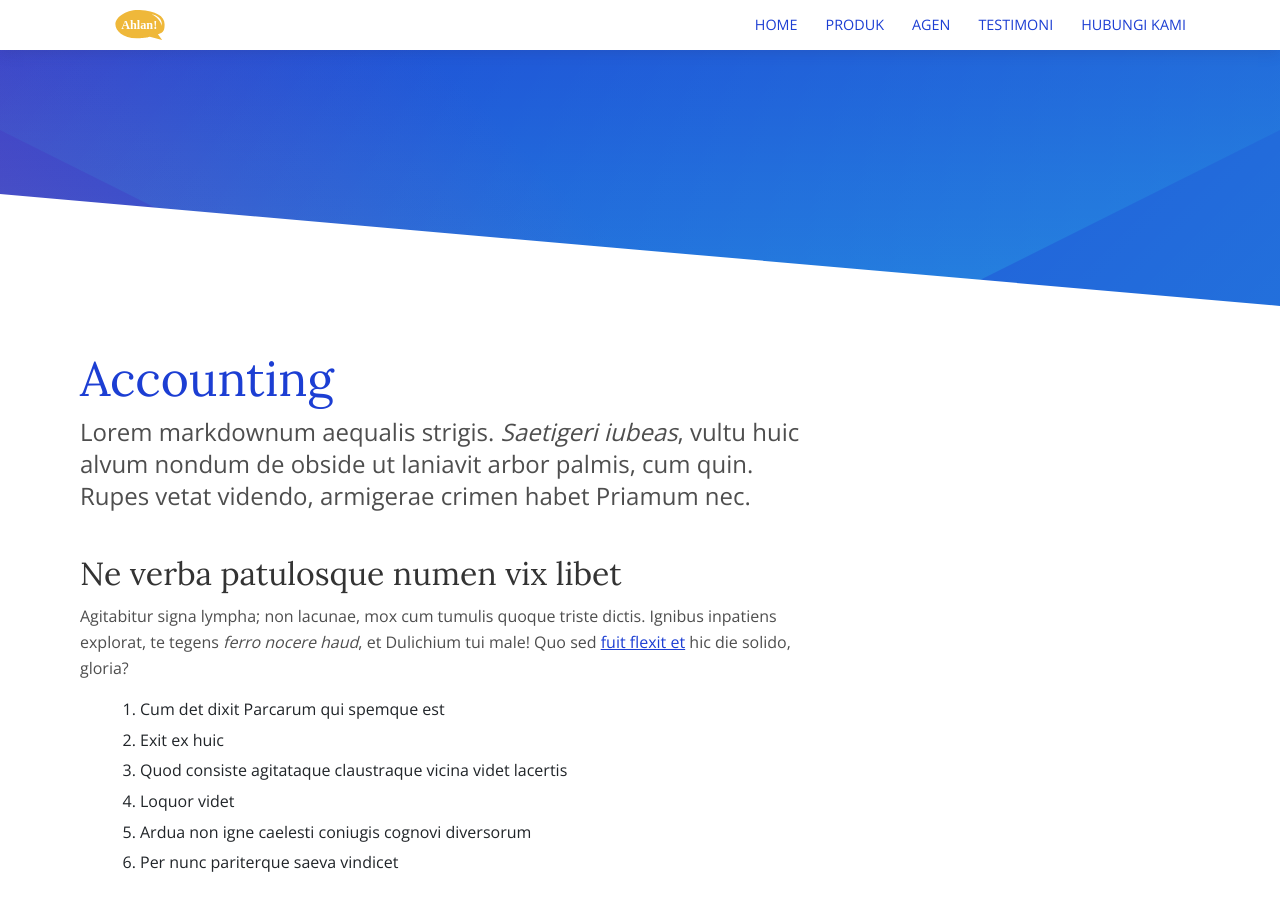
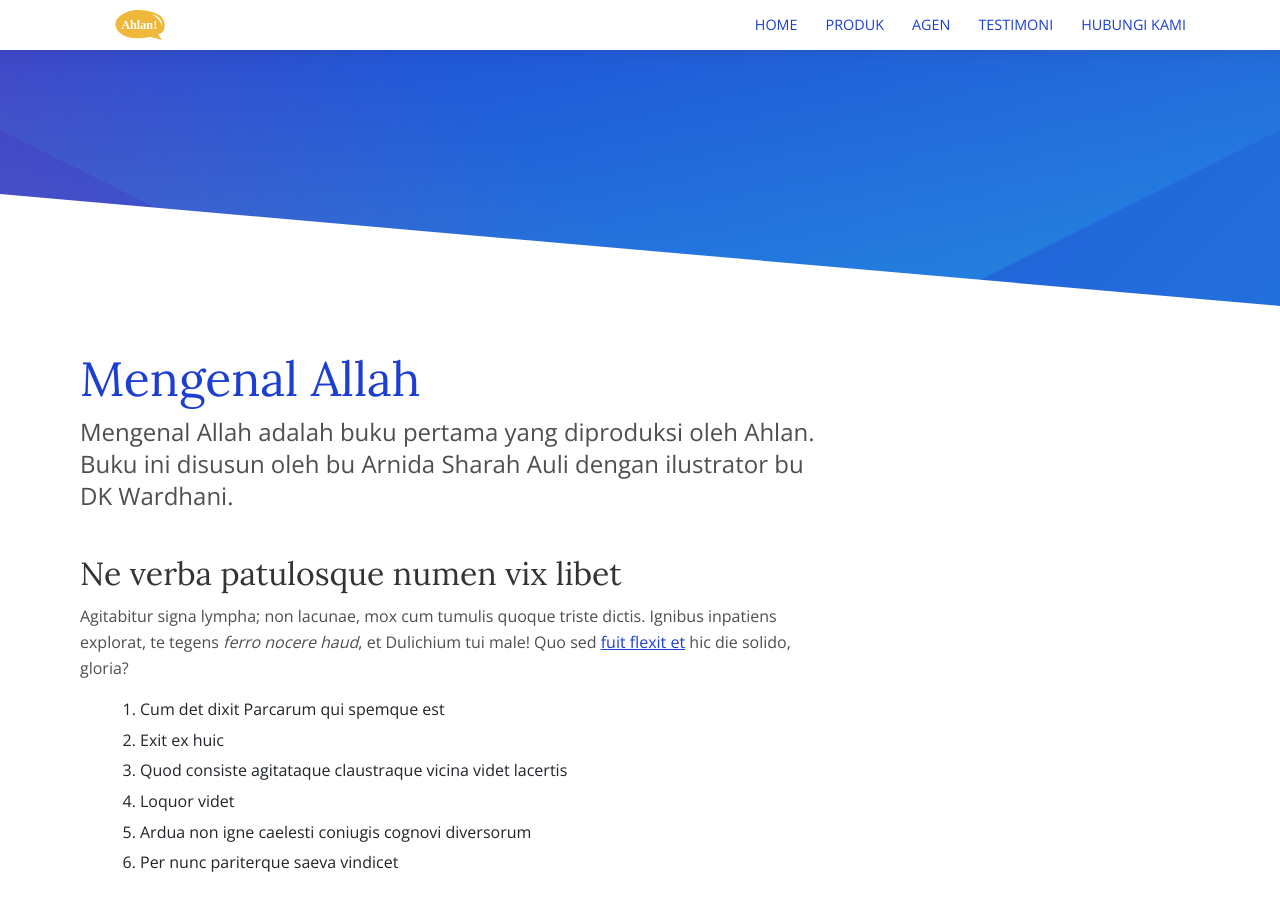
Before and after one commit to ahlanid/ahlanid.github.io, a Jekyll site: the page built from _services/mengenal-allah.md, in a window 1280 px wide and 900 px high. Built offline with Jekyll 4.4.1, drawn with Linux system fonts in a browser that asks for light colours.

Commit message:
Update and rename accounting.md to mengenal-allah.md

```diff
--- a/_services/accounting.md
+++ b/_services/mengenal-allah.md
@@ -1,11 +1,9 @@
 ---
-title: 'Accounting'
+title: 'Mengenal Allah'
 image: '/services/noun_591323.png'
 ---
 
-Lorem markdownum aequalis strigis. _Saetigeri iubeas_, vultu huic alvum nondum
-de obside ut laniavit arbor palmis, cum quin. Rupes vetat videndo, armigerae
-crimen habet Priamum nec.
+Mengenal Allah adalah buku pertama yang diproduksi oleh Ahlan. Buku ini disusun oleh bu Arnida Sharah Auli dengan ilustrator bu DK Wardhani.
 
 ## Ne verba patulosque numen vix libet
 
```
